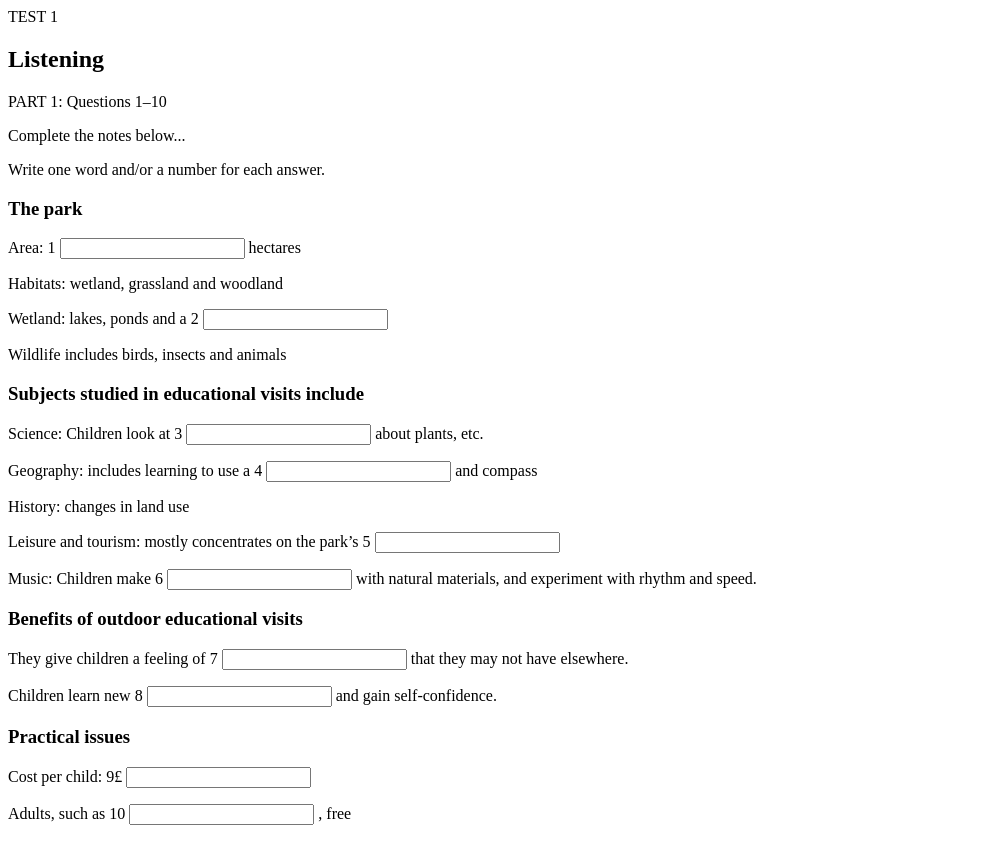
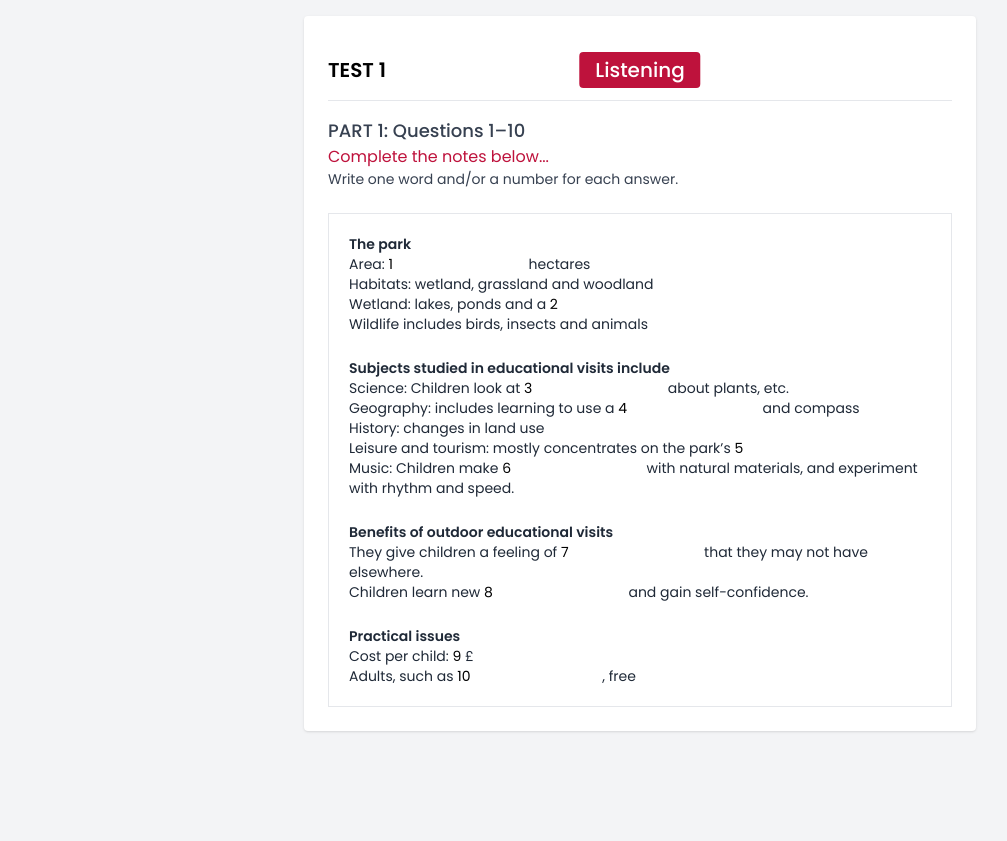
Before and after one commit to 73-dev/parctise, a plain HTML site: page index.html in a window 1280 px wide. Shown: the whole page, without its empty margins (0-1007 px from the left). After the commit the page ends 800 px from the top, so only its background shows below. Drawn offline with nearby package versions, Linux system fonts and the light colour scheme.

Commit message:
Update index.html

```diff
--- a/index.html
+++ b/index.html
@@ -1,19 +1,53 @@
-<body class="font-poppins bg-gray-100 p-4 text-base">
-  <div class="w-full max-w-3xl mx-auto bg-white shadow-md p-6 rounded">
+<!DOCTYPE html>
+<html lang="en">
+  <head>
+    <meta charset="UTF-8" />
+    <meta name="viewport" content="width=device-width, initial-scale=1.0" />
+    <title>IELTS Practice</title>
+
+    <!-- Google Fonts: Poppins -->
+    <link
+      href="https://fonts.googleapis.com/css2?family=Poppins:wght@400;500;600;700&display=swap"
+      rel="stylesheet"
+    />
+
+    <!-- Tailwind CDN -->
+    <script src="https://cdn.tailwindcss.com"></script>
+
+    <!-- Tailwind config: Poppins font qo‘shiladi -->
+    <script>
+      tailwind.config = {
+        theme: {
+          extend: {
+            fontFamily: {
+              poppins: ["Poppins", "sans-serif"],
+            },
+            colors: {
+              lime: tailwind.colors.lime,
+              rose: tailwind.colors.rose,
+            },
+          },
+        },
+      };
+    </script>
+  </head>
+
+  <body class="font-poppins bg-gray-100 p-4 text-sm sm:text-base">
+    <div class="max-w-2xl mx-auto bg-white shadow p-6 rounded">
       <!-- Header -->
       <div class="relative w-full py-4 border-b border-gray-200">
         <div class="flex justify-between items-center w-full">
           <div class="text-xl font-semibold">TEST 1</div>
         </div>
         <h2
-        class="absolute text-white bg-rose-700 px-4 py-1 rounded text-xl font-medium top-1/2 left-1/2 -translate-x-1/2 -translate-y-1/2 whitespace-nowrap"
+          class="absolute text-white bg-rose-700 px-4 py-1 rounded text-xl font-medium top-1/2 left-1/2 -translate-x-1/2 -translate-y-1/2"
         >
           Listening
         </h2>
       </div>
 
       <!-- Part 1 Info -->
-    <div class="mt-6 space-y-1">
+      <div class="mt-4">
         <div class="text-lg font-medium text-gray-700">PART 1: Questions 1–10</div>
         <p class="text-rose-700">Complete the notes below...</p>
         <p class="text-sm text-gray-700">
@@ -21,16 +55,16 @@
         </p>
       </div>
 
-    <!-- Questions -->
-    <div class="mt-6 space-y-6 border border-gray-200 p-5 rounded text-gray-800 text-base">
+      <!-- Questions Section -->
+      <div class="mt-6 space-y-6 text-sm border border-gray-200 p-5 text-gray-800">
         <!-- The park -->
-      <div class="space-y-1">
+        <div>
           <h3 class="font-semibold">The park</h3>
           <p>
             Area: <span class="text-black">1</span>
             <input
               type="text"
-            class="transition-colors border-b border-black w-32 mx-1 font-semibold text-rose-700 focus:outline-none focus:text-lime-500"
+              class="answer-input w-32"
             />
             hectares
           </p>
@@ -39,20 +73,20 @@
             Wetland: lakes, ponds and a <span class="text-black">2</span>
             <input
               type="text"
-            class="transition-colors border-b border-black w-32 mx-1 font-semibold text-rose-700 focus:outline-none focus:text-lime-500"
+              class="answer-input w-32"
             />
           </p>
           <p>Wildlife includes birds, insects and animals</p>
         </div>
 
         <!-- Subjects studied -->
-      <div class="space-y-1">
+        <div>
           <h3 class="font-semibold">Subjects studied in educational visits include</h3>
           <p>
             Science: Children look at <span class="text-black">3</span>
             <input
               type="text"
-            class="transition-colors border-b border-black w-32 mx-1 font-semibold text-rose-700 focus:outline-none focus:text-lime-500"
+              class="answer-input w-32"
             />
             about plants, etc.
           </p>
@@ -60,36 +94,37 @@
             Geography: includes learning to use a <span class="text-black">4</span>
             <input
               type="text"
-            class="transition-colors border-b border-black w-32 mx-1 font-semibold text-rose-700 focus:outline-none focus:text-lime-500"
+              class="answer-input w-32"
             />
             and compass
           </p>
           <p>History: changes in land use</p>
           <p>
-          Leisure and tourism: mostly concentrates on the park’s <span class="text-black">5</span>
+            Leisure and tourism: mostly concentrates on the park’s
+            <span class="text-black">5</span>
             <input
               type="text"
-            class="transition-colors border-b border-black w-32 mx-1 font-semibold text-rose-700 focus:outline-none focus:text-lime-500"
+              class="answer-input w-32"
             />
           </p>
           <p>
             Music: Children make <span class="text-black">6</span>
             <input
               type="text"
-            class="transition-colors border-b border-black w-32 mx-1 font-semibold text-rose-700 focus:outline-none focus:text-lime-500"
+              class="answer-input w-32"
             />
             with natural materials, and experiment with rhythm and speed.
           </p>
         </div>
 
         <!-- Benefits -->
-      <div class="space-y-1">
+        <div>
           <h3 class="font-semibold">Benefits of outdoor educational visits</h3>
           <p>
             They give children a feeling of <span class="text-black">7</span>
             <input
               type="text"
-            class="transition-colors border-b border-black w-32 mx-1 font-semibold text-rose-700 focus:outline-none focus:text-lime-500"
+              class="answer-input w-32"
             />
             that they may not have elsewhere.
           </p>
@@ -97,31 +132,38 @@
             Children learn new <span class="text-black">8</span>
             <input
               type="text"
-            class="transition-colors border-b border-black w-32 mx-1 font-semibold text-rose-700 focus:outline-none focus:text-lime-500"
+              class="answer-input w-32"
             />
             and gain self-confidence.
           </p>
         </div>
 
         <!-- Practical issues -->
-      <div class="space-y-1">
+        <div>
           <h3 class="font-semibold">Practical issues</h3>
           <p>
-          Cost per child: <span class="text-black">9</span>£
+            Cost per child: <span class="text-black">9</span> £
             <input
               type="text"
-            class="transition-colors border-b border-black w-20 mx-1 font-semibold text-rose-700 focus:outline-none focus:text-lime-500"
+              class="answer-input w-16"
             />
           </p>
           <p>
             Adults, such as <span class="text-black">10</span>
             <input
               type="text"
-            class="transition-colors border-b border-black w-32 mx-1 font-semibold text-rose-700 focus:outline-none focus:text-lime-500"
-          />
-          , free
+              class="answer-input w-32"
+            />, free
           </p>
         </div>
       </div>
     </div>
+
+    <!-- Global styles for inputs -->
+    <style>
+      .answer-input {
+        @apply border-b border-black font-semibold outline-none text-gray-700 focus:text-lime-500 transition duration-300;
+      }
+    </style>
   </body>
+</html>
```
Lines whose indentation alone changed are shown as unchanged.
